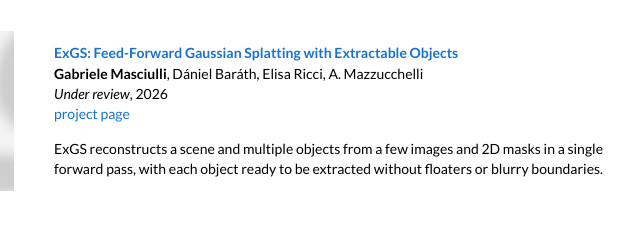
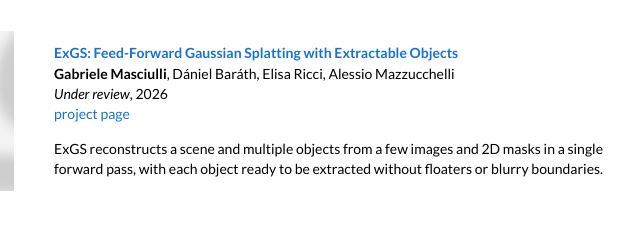
Before and after one commit to GabrieleMasciulli/GabrieleMasciulli.github.io, a plain HTML site: page index.html in a window 1280 px wide. Shown: the part 644-872 px from the top of the page, 406-1046 px from the left. Drawn offline with Linux system fonts and the light colour scheme.

Commit message:
Use co-author's full name
Co-Authored-By: Claude Fable 5.2 <noreply@anthropic.com>

```diff
--- a/index.html
+++ b/index.html
@@ -73,7 +73,7 @@
       <strong>Gabriele Masciulli</strong>,
       Dániel Baráth,
       Elisa Ricci,
-      A. Mazzucchelli
+      Alessio Mazzucchelli
       <br>
       <em>Under review</em>, 2026
       <br>
```
